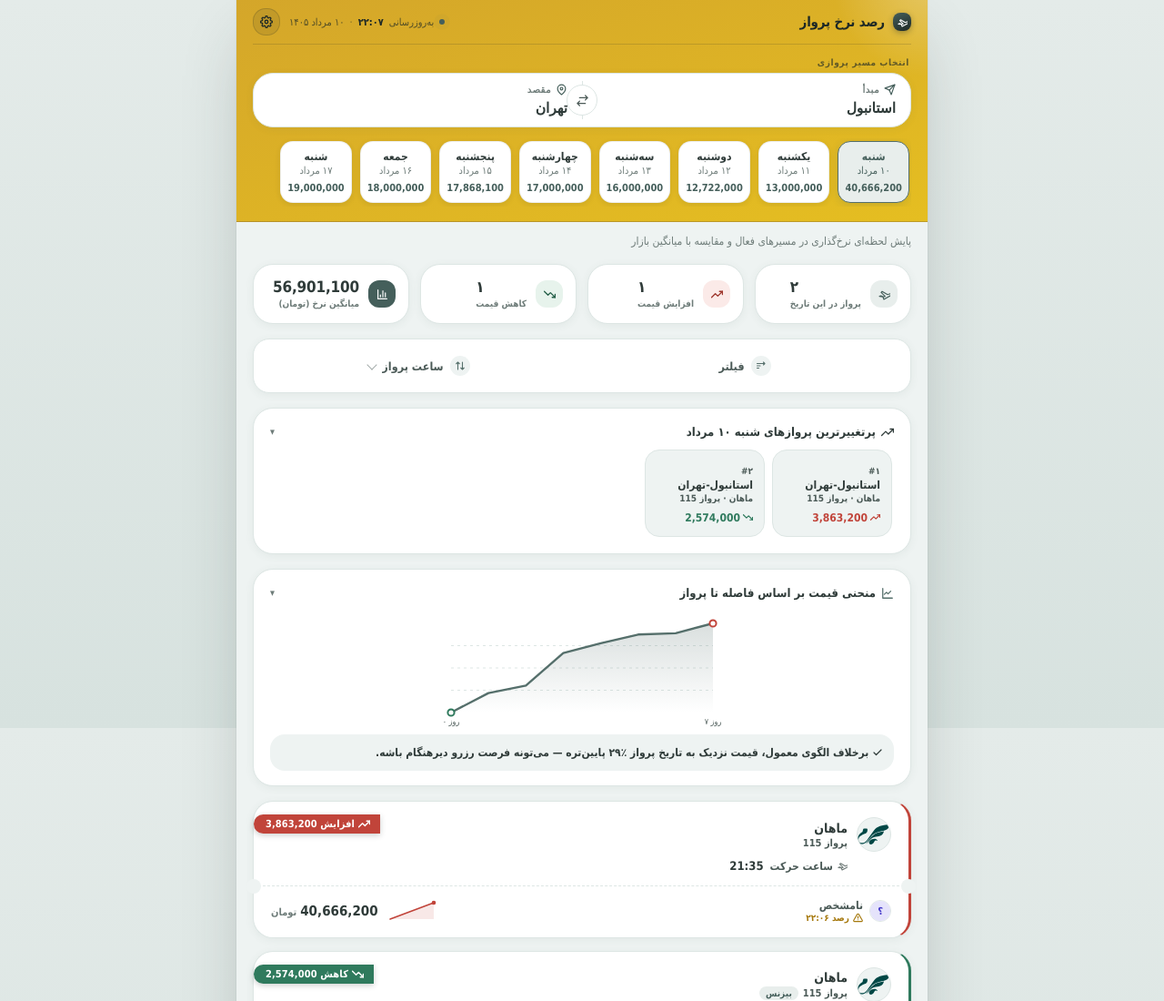
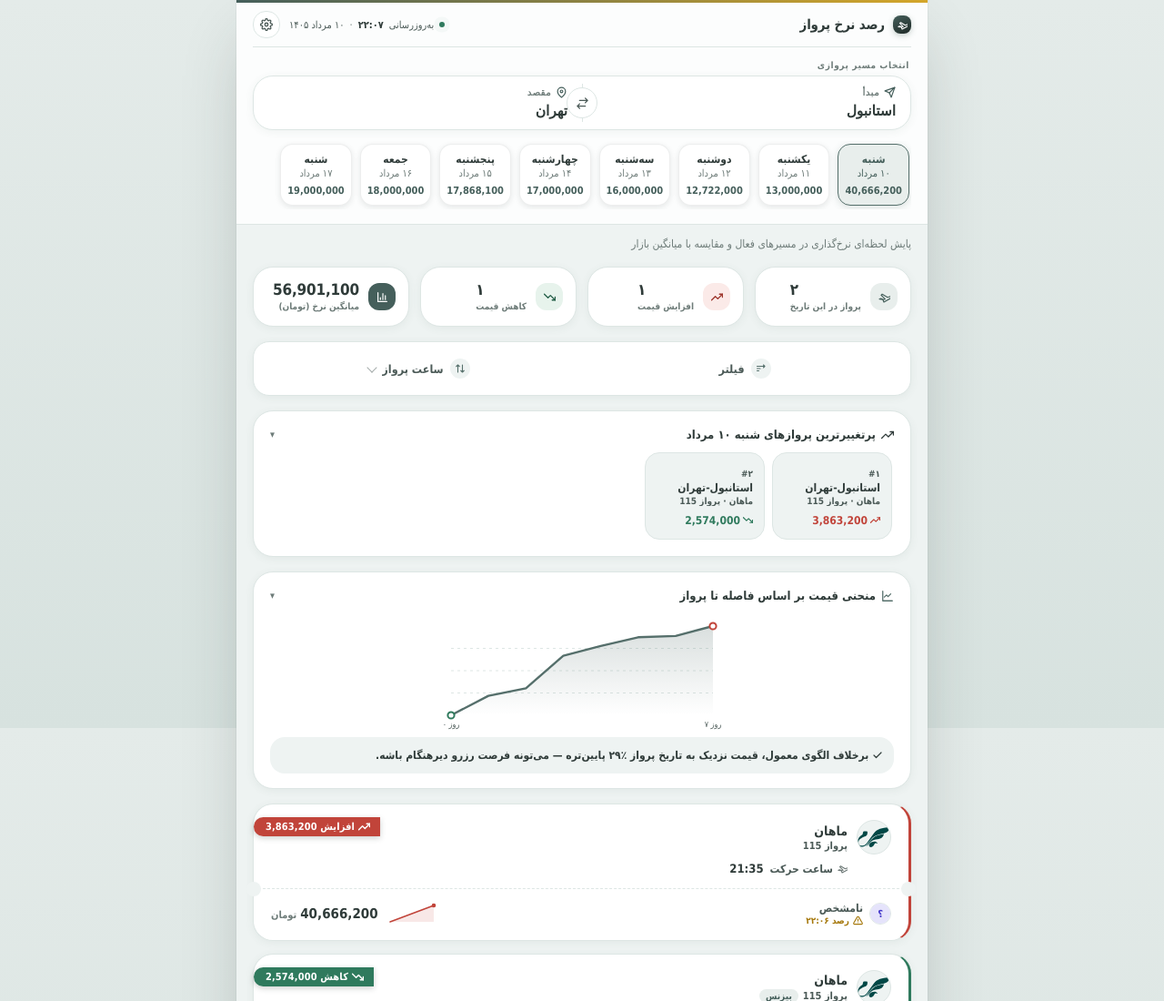
Before and after one commit to niratraining/fare-monitor, a plain HTML site: page docs/index.html in a window 1280 px wide. Shown: the top 1100 px of the page at 91% size. Drawn offline with nearby package versions, Linux system fonts and the light colour scheme; a small style sheet from the web is missing; a web font is replaced by a local one.

Commit message:
Add files via upload

```diff
--- a/docs/index.html
+++ b/docs/index.html
@@ -111,32 +111,30 @@
     }
   }
 
-  /* --- هدر: پنل تیره با گرادیان سبز/طلایی برند، متمایز از پس‌زمینه‌ی روشن صفحه --- */
+  /* --- هدر: پنل روشن و تمیز، مطابق الگوی استاندارد پنل‌های داخلی --- */
   header {
     position: sticky;
     top: 0;
     z-index: 10;
     overflow: hidden;
-    background: linear-gradient(165deg, var(--accent-bright) 0%, var(--accent-gold-soft) 100%);
-    color: var(--navy-900);
+    background: rgba(255, 255, 255, 0.82);
+    -webkit-backdrop-filter: blur(18px) saturate(160%);
+    backdrop-filter: blur(18px) saturate(160%);
+    color: var(--ink);
     padding: 0 18px 16px;
-    border-bottom: 1px solid rgba(30, 41, 38, 0.16);
+    border-bottom: 1px solid var(--line);
     transition: padding .22s var(--ease-smooth), box-shadow .22s ease;
   }
-  header.is-compact { padding-bottom: 10px; box-shadow: 0 12px 30px -14px rgba(30, 41, 38, 0.35); }
+  header.is-compact { padding-bottom: 10px; box-shadow: var(--shadow-sm); }
   header.is-compact .route-picker-label { max-height: 0; opacity: 0; margin: 0; overflow: hidden; }
   header.is-compact h1 { font-size: 14px; }
   .route-picker-label { transition: opacity .15s ease, max-height .18s ease, margin .18s ease; max-height: 20px; opacity: 1; }
   header::before {
     content: '';
-    position: absolute;
-    inset: -55% -15% auto auto;
-    width: 220px;
-    height: 220px;
-    border-radius: 50%;
-    background: radial-gradient(circle, #ffffff 0%, transparent 70%);
-    opacity: .3;
-    pointer-events: none;
+    display: block;
+    height: 3px;
+    margin: 0 -18px 0;
+    background: linear-gradient(90deg, var(--navy-700), var(--accent-bright));
   }
   .header-inner {
     position: relative;
@@ -152,7 +150,7 @@
     gap: 8px 10px;
     padding: 9px 0;
     margin-bottom: 14px;
-    border-bottom: 1px solid rgba(30, 41, 38, 0.16);
+    border-bottom: 1px solid var(--line);
   }
   .sys-bar-left {
     display: flex;
@@ -171,9 +169,9 @@
     width: 20px;
     height: 20px;
     border-radius: 8px;
-    background: linear-gradient(155deg, var(--navy-700), var(--navy-900));
+    background: linear-gradient(155deg, var(--accent-strong), var(--navy-900));
     color: #ffffff;
-    box-shadow: 0 2px 6px rgba(30, 41, 38, 0.35);
+    box-shadow: 0 2px 6px rgba(69, 95, 91, 0.30);
   }
   .brand-mark svg { width: 11px; height: 11px; display: block; }
   .sys-bar-right {
@@ -199,7 +197,7 @@
     display: flex;
     align-items: center;
     gap: 8px;
-    color: var(--navy-900);
+    color: var(--ink);
   }
   h1 .hero-icon {
     display: inline-flex;
@@ -222,7 +220,7 @@
   }
   .manage-routes-link svg { flex: none; }
   .meta {
-    color: rgba(30, 41, 38, 0.72);
+    color: var(--ink-soft);
     font-size: 11px;
     font-weight: 500;
     display: flex;
@@ -235,29 +233,29 @@
     width: 6px;
     height: 6px;
     border-radius: 50%;
-    background: var(--navy-700);
+    background: var(--success);
     flex: none;
-    box-shadow: 0 0 0 0 rgba(69, 95, 91, 0.45);
+    box-shadow: 0 0 0 0 rgba(47, 122, 93, 0.45);
     animation: liveDotPulse 2.2s ease-out infinite;
   }
   @keyframes liveDotPulse {
-    0% { box-shadow: 0 0 0 0 rgba(69, 95, 91, 0.45); }
-    70% { box-shadow: 0 0 0 6px rgba(69, 95, 91, 0); }
-    100% { box-shadow: 0 0 0 0 rgba(69, 95, 91, 0); }
+    0% { box-shadow: 0 0 0 0 rgba(47, 122, 93, 0.45); }
+    70% { box-shadow: 0 0 0 6px rgba(47, 122, 93, 0); }
+    100% { box-shadow: 0 0 0 0 rgba(47, 122, 93, 0); }
   }
   @media (prefers-reduced-motion: reduce) {
     .meta::before { animation: none; }
   }
   .meta-time {
     font-weight: 700;
-    color: var(--navy-900);
+    color: var(--ink);
     direction: ltr;
     display: inline-block;
     letter-spacing: 0;
     font-variant-numeric: tabular-nums;
   }
   .meta-sep {
-    color: rgba(30, 41, 38, 0.5);
+    color: var(--ink-muted);
     font-weight: 400;
   }
   .fc-checked-row {
@@ -275,10 +273,10 @@
   .manage-routes-link {
     font-size: 11px;
     font-weight: 700;
-    color: var(--navy-900);
+    color: var(--ink-soft);
     text-decoration: none;
-    background: rgba(30, 41, 38, 0.10);
-    border: 1px solid rgba(30, 41, 38, 0.18);
+    background: var(--card);
+    border: 1px solid var(--line);
     width: 30px;
     height: 30px;
     border-radius: var(--radius-field);
@@ -289,7 +287,7 @@
     transition: background .15s ease, border-color .15s ease;
   }
   .manage-routes-link svg { width: 14px; height: 14px; }
-  .manage-routes-link:active { background: rgba(30, 41, 38, 0.18); border-color: rgba(30, 41, 38, 0.28); }
+  .manage-routes-link:active { background: var(--paper); border-color: var(--ink-muted); }
   .page-subtitle {
     font-size: 12px;
     font-weight: 500;
@@ -365,7 +363,7 @@
     font-size: 10px;
     font-weight: 700;
     letter-spacing: .06em;
-    color: rgba(30, 41, 38, 0.65);
+    color: var(--ink-muted);
     margin: 0 2px 6px;
   }
   .route-picker {
```
